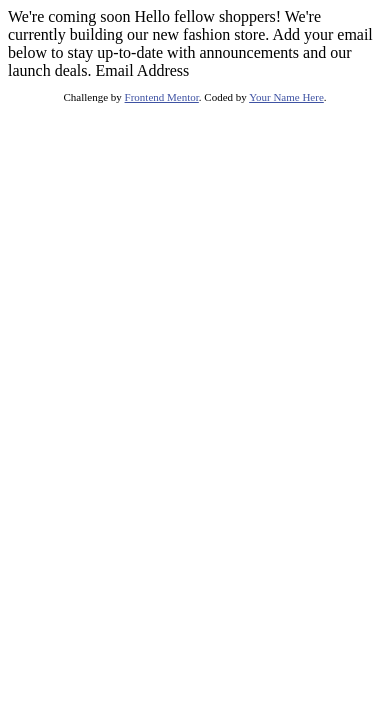
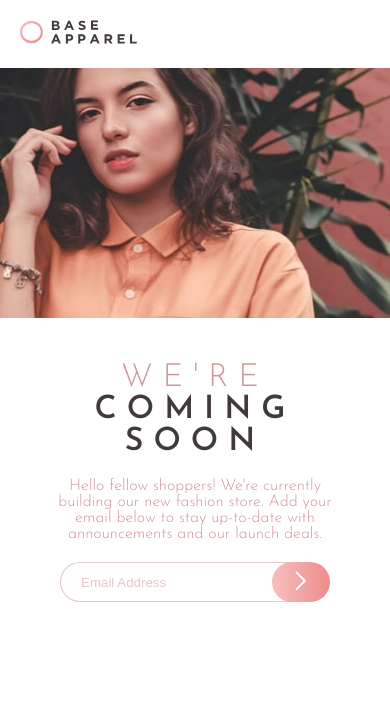
Before and after one commit to Megelado/base-apparel-coming-soon-master, a plain HTML site: page index.html in a window 390 px wide. Drawn offline with Linux system fonts and the light colour scheme.

Commit message:
fazendo a mobile first, e a versão desktop

```diff
--- /dev/null
+++ b/estilo/media.css
@@ -0,0 +1,33 @@
+@charset "UTF-8";
+
+@media screen and (min-width: 700px) {
+    main {
+        display: grid;
+        align-items: center;
+        grid-template-columns: 60% 40%;
+    }
+
+    h1 {
+        text-align: left;
+    }
+
+    #conteudo {
+        text-align: left;
+    }
+
+    #img-2 {
+        display: none
+    }
+
+    #img-3 {
+        display: block;
+        width: 100%;
+    }
+
+    #img-3 img {
+        width: 100%;
+        height: 800px;
+    }
+
+
+}
--- /dev/null
+++ b/estilo/style.css
@@ -0,0 +1,113 @@
+@charset "UTF-8";
+
+@import url('https://fonts.googleapis.com/css2?family=Josefin+Sans:wght@300;400;600&display=swap');
+
+* {
+    padding: 0px;
+    margin: 0px;
+    box-sizing: border-box;
+}
+
+html, body {
+    width: 100vw;
+    height: 100vh;
+    font-family: 'Josefin Sans', sans-serif;
+    font-weight: 300;
+    font-size: 16px;
+    display: flex;
+}
+
+main {
+    height: 700px;
+    display: flex;
+    flex-direction: column;
+}
+
+.conteudo {
+    margin: 40px;
+}
+
+.images #img-1 {
+    width: 30%;
+    margin: 20px;
+}
+
+.images #img-2 {
+    width: 100%;
+    height: 250px;
+}
+
+#img-3 {
+    display: none;
+}
+
+h1 {
+    text-align: center;
+    margin-bottom: 20px;
+    letter-spacing: 10px;
+}
+
+
+h1 p {
+    font-weight: 300;
+    text-transform: uppercase;
+    color: hsl(0, 36%, 70%);
+}
+
+h1 strong {
+    font-weight: 600;
+    text-transform: uppercase;
+    color: hsl(0, 6%, 24%);
+}
+
+#conteudo {
+    color: hsl(0, 36%, 70%);
+    text-align: center;
+    margin-bottom: 20px;
+}
+
+input {
+    border: 1px solid hsla(0, 36%, 70%, 0.538);
+    border-radius: 20px;
+    width: 100%;
+    height: 40px;
+    text-indent: 20px;
+}
+
+input:active, input:hover {
+    outline: 1px solid hsla(0, 41%, 73%, 0.538);
+}
+
+input:focus {
+    outline: 2px solid hsla(0, 41%, 73%, 0.538);
+}
+
+input::placeholder {
+    color: hsla(0, 36%, 70%, 0.538);
+}
+
+input:invalid {
+    border-color: red;
+    outline: none;
+  }
+
+.input-container {
+    display: flex;
+    align-items: center;
+    margin-top: 20px;
+    padding: 0 20px;
+}
+
+button {
+    background-color: hsl(0, 93%, 68%);
+    background-image: linear-gradient(to right, hsl(0, 80%, 86%),hsl(0, 74%, 74%));
+    width: 60px;
+    height: 40px;
+    border-radius: 20px;
+    border: none;
+    margin-left: -50px;
+}
+
+button:hover {
+    background-image: linear-gradient(to right, hsl(0, 100%, 90%),hsl(0, 83%, 84%));
+}
--- a/index.html
+++ b/index.html
@@ -1,33 +1,43 @@
 <!DOCTYPE html>
-<html lang="en">
+<html lang="pt-br">
 <head>
   <meta charset="UTF-8">
   <meta name="viewport" content="width=device-width, initial-scale=1.0"> <!-- displays site properly based on user's device -->
 
   <link rel="icon" type="image/png" sizes="32x32" href="./images/favicon-32x32.png">
-
+  <link rel="stylesheet" href="estilo/style.css">
+  <link rel="stylesheet" href="estilo/media.css">
   <title>Frontend Mentor | Base Apparel coming soon page</title>
 
   <!-- Feel free to remove these styles or customise in your own stylesheet 👍 -->
-  <style>
-    .attribution { font-size: 11px; text-align: center; }
-    .attribution a { color: hsl(228, 45%, 44%); }
-  </style>
 </head>
 <body>
 
-  We're coming soon
+   <main>
 
-  Hello fellow shoppers! We're currently building our new fashion store.
-  Add your email below to stay up-to-date with announcements and our launch deals.
+      <div>
+        <div class="images">
+          <img id="img-1" src="./images/logo.svg" alt="">
+          <img id="img-2" src="./images/hero-mobile.jpg" alt="">
+        </div>
+        <div class="card">
 
-  Email Address
+        <div class="conteudo">
+          <h1><p>We're</p> <strong>coming <br> soon</strong></h1>
+          <p id="conteudo">
+            Hello fellow shoppers! We're currently building our new fashion store.
+            Add your email below to stay up-to-date with announcements and our launch deals.
+          </p>
+          <div class="input-container">
+            <input type="email" placeholder="Email Address">
+            <button type="submit" onsubmit="verificarEmail()"><img id="seta" src="./images/icon-arrow.svg" alt=""></button>
+          </div>
+        </div>
 
-  <footer>
-    <p class="attribution">
-      Challenge by <a href="https://www.frontendmentor.io?ref=challenge" target="_blank">Frontend Mentor</a>.
-      Coded by <a href="#">Your Name Here</a>.
-    </p>
-  </footer>
+      </div>
+       </div>
+       <div id="img-3"><img src="./images/hero-desktop.jpg" alt=""></div>
+   </main>
+
 </body>
 </html>
```
Also changed, not shown: 1 other file.
